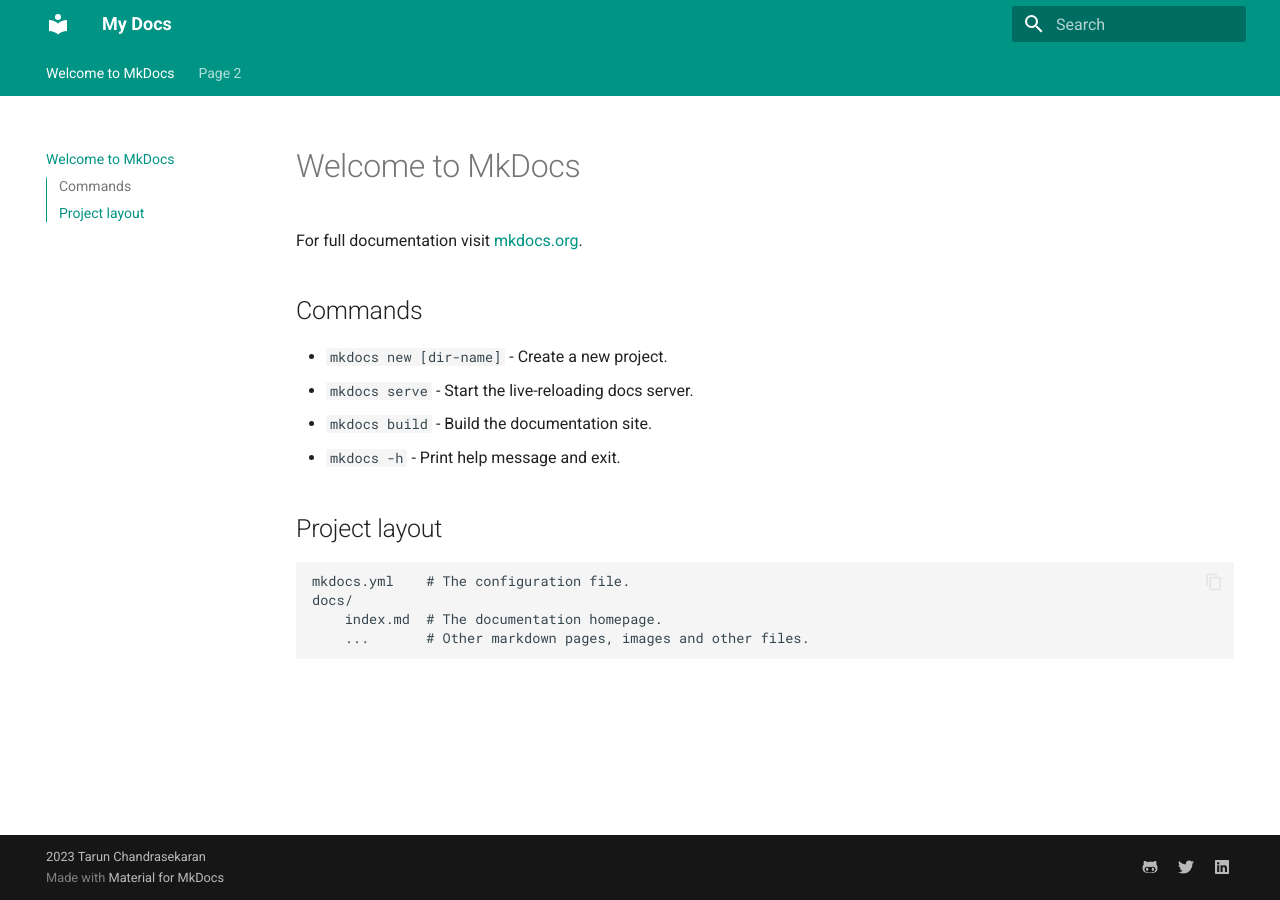
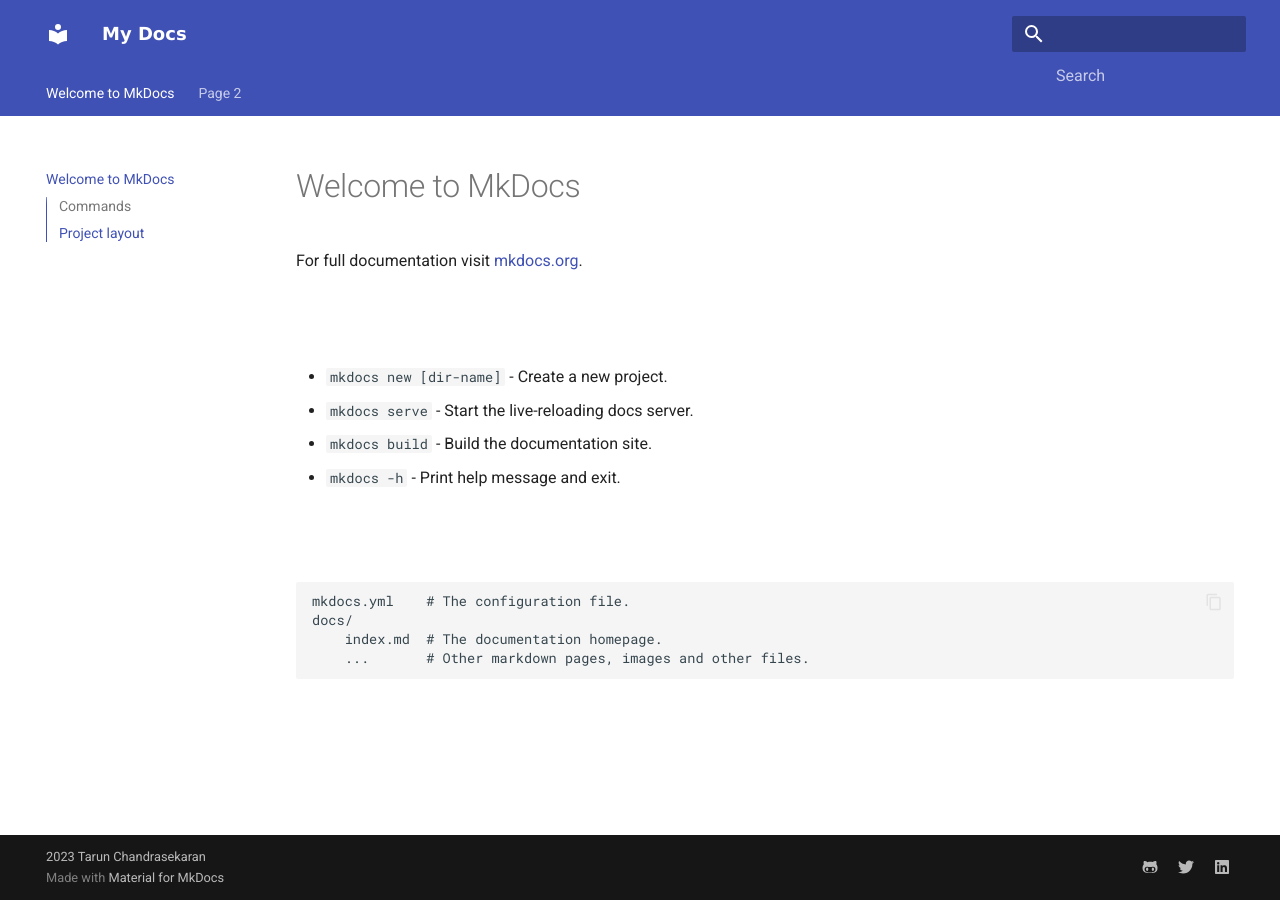
Before and after one commit to tchan24/mkdocsmaterial-tutorial, an MkDocs documentation site: the page built from docs/index.md, in a window 1280 px wide. Built offline with MkDocs 1.6.1 and Material for MkDocs 9.7.7, drawn with Linux system fonts in a browser that asks for light colours.

Commit message:
new file:   docs/stylesheets/extra.css 	modified:   mkdocs.yml

```diff
--- /dev/null
+++ b/docs/stylesheets/extra.css
@@ -0,0 +1,12 @@
+h2 {
+    color: #ffffff;
+    font-family: Verdana, Geneva, Tahoma, sans-serif;
+}
+
+header {
+    background-color: #000000;
+    color: #000000;
+    font-family: Verdana, Geneva, Tahoma, sans-serif;
+    font-size: 70px;
+    padding: 10px;
+}
--- a/mkdocs.yml
+++ b/mkdocs.yml
@@ -1,4 +1,10 @@
 site_name: My Docs
+
+
+extra_css:
+  - stylesheets/extra.css
+
+
 theme:
   name: material
   features:
@@ -12,19 +18,19 @@ theme:
     - content.code.annotation
     - content.code.copy
   language: en
-  palette:
-    - scheme: default
-      toggle:
-      icon: material/toggle-switch-off-outline
-      name: Switch to dark mode
-      primary: teal
-      accent: purple
-    - scheme: slate
-      toggle:
-      icon: material/toggle-switch-outline
-      name: Switch to light mode
-      primary: teal
-      accent: lime
+  #palette:
+   # - scheme: default
+    #  toggle:
+    #  icon: material/toggle-switch-off-outline
+    # name: Switch to dark mode
+     # primary: teal
+     # accent: purple
+    #- scheme: slate
+     # toggle:
+     # icon: material/toggle-switch-outline
+     # name: Switch to light mode
+     # primary: teal
+     # accent: lime
 
 extra:
   social:
@@ -35,4 +41,5 @@ extra:
     - icon: fontawesome/brands/linkedin
       link: https://www.linkedin.com/in/tarunchan/
 
-copyright: 2023 <a href='https://github.com/tchan24/' target='_blank' rel='noopener'>Tarun Chandrasekaran</a>
+
+copyright: &copy 2023 <a href='https://github.com/tchan24/' target='_blank' rel='noopener'>Tarun Chandrasekaran</a>
```
